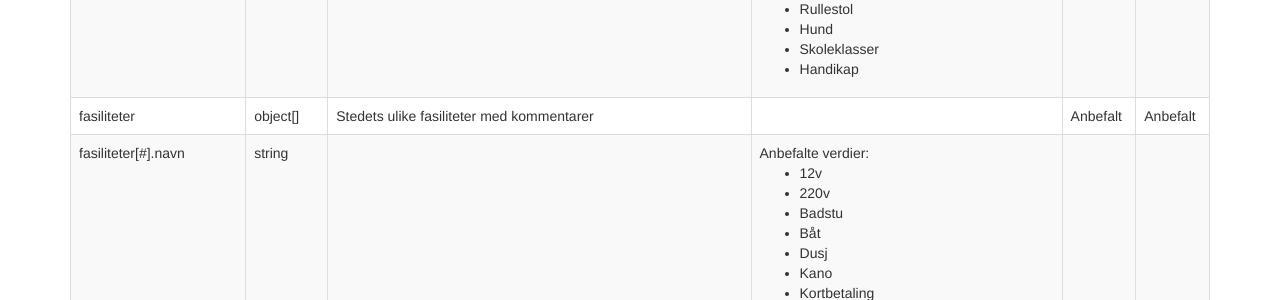
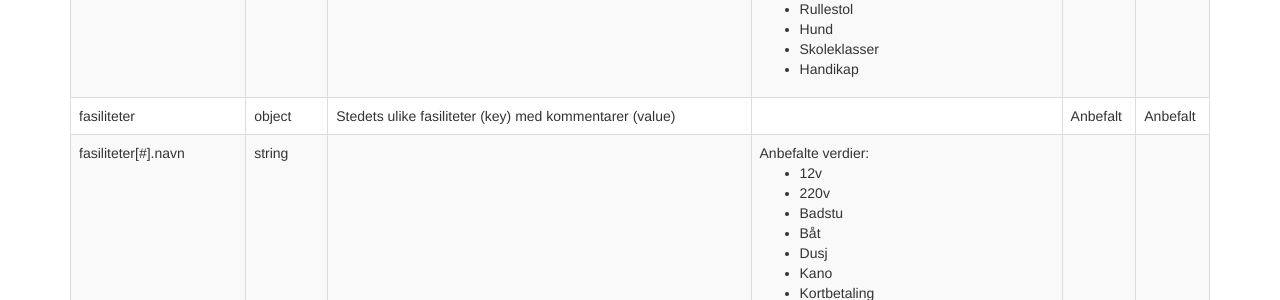
Before and after one commit to Turbasen/www.nasjonalturbase.no, a Jekyll site: the page built from data/steder.html, in a window 1280 px wide and 900 px high, scrolled down 1629 px. Shown: the part 152-452 px from the top of the window. Built offline with Jekyll 4.4.1, drawn with Linux system fonts in a browser that asks for light colours; nearby versions of some CDN libraries; Markdown is read by kramdown in place of the engine named in the settings.

Commit message:
Change datatype for sted.fasiliteter to object

```diff
--- a/_data/steder.yml
+++ b/_data/steder.yml
@@ -154,10 +154,10 @@
   uthytte: Anbefalt
 
 - name: fasiliteter
-  type: object[]
+  type: object
   read: Alle
   write: Tilbyder
-  desc: Stedets ulike fasiliteter med kommentarer
+  desc: Stedets ulike fasiliteter (key) med kommentarer (value)
   utsted: Anbefalt
   uthytte: Anbefalt
 
```
